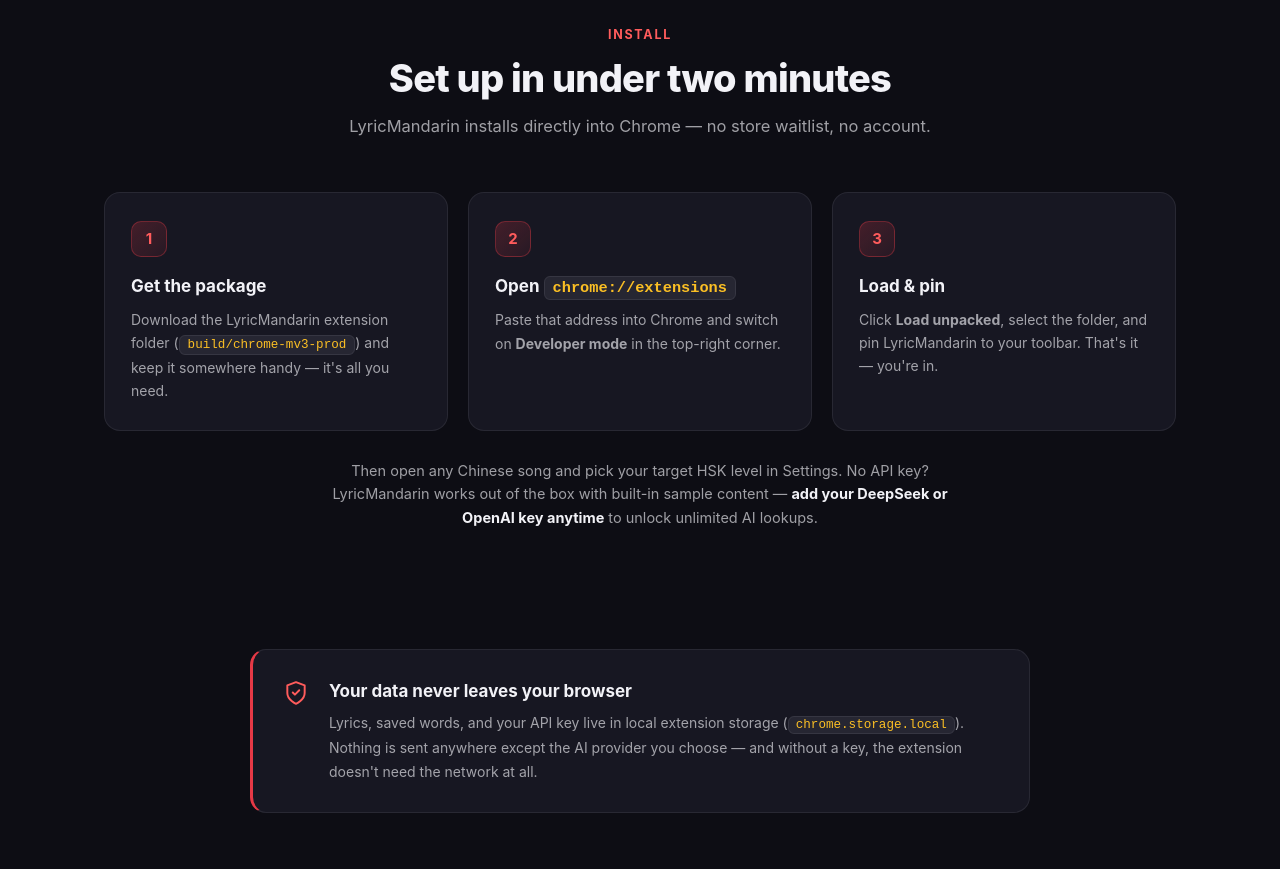
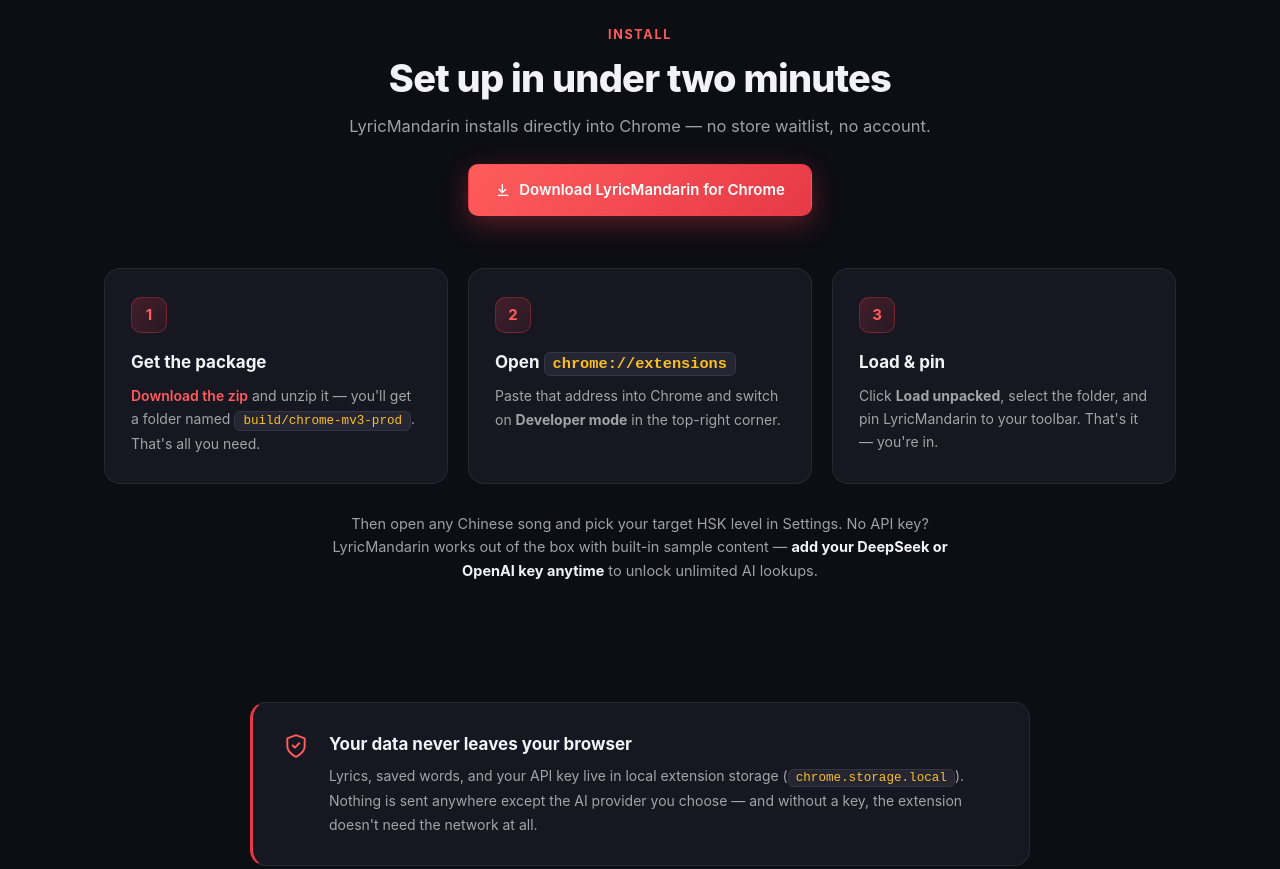
Before and after one commit to annabelleonardi/lyric-mandarin, a plain HTML site: page index.html in a window 1280 px wide. Shown: the part 3504-4373 px from the top of the page. Drawn offline with Linux system fonts and the light colour scheme.

Commit message:
Add GitHub release download links to site and README

```diff
--- a/index.html
+++ b/index.html
@@ -816,6 +816,19 @@
       font-size: 0.9em;
       color: var(--amber);
       white-space: nowrap;
+    }
+    .head-cta {
+      margin-top: 24px;
+    }
+    .step a,
+    .install-note a {
+      color: var(--accent-2);
+      font-weight: 600;
+      text-decoration: none;
+    }
+    .step a:hover,
+    .install-note a:hover {
+      text-decoration: underline;
     }
 
     /* privacy */
@@ -1409,12 +1422,20 @@
         <span class="eyebrow">Install</span>
         <h2>Set up in under two minutes</h2>
         <p class="section-sub">LyricMandarin installs directly into Chrome — no store waitlist, no account.</p>
+        <div class="head-cta">
+          <a class="btn btn-primary" href="https://github.com/annabelleonardi/lyric-mandarin/releases/latest/download/LyricMandarin-Chrome-v1.0.0.zip">
+            <svg width="16" height="16" viewBox="0 0 24 24" fill="currentColor" aria-hidden="true">
+              <path d="M12 3v10.6l3.8-3.8 1.4 1.4-6.2 6.2-6.2-6.2 1.4-1.4 3.8 3.8V3h2zM4 19h16v2H4v-2z"/>
+            </svg>
+            Download LyricMandarin for Chrome
+          </a>
+        </div>
       </div>
       <div class="install-grid">
         <div class="step reveal">
           <span class="step-num">1</span>
           <h3>Get the package</h3>
-          <p>Download the LyricMandarin extension folder (<code>build/chrome-mv3-prod</code>) and keep it somewhere handy — it's all you need.</p>
+          <p><a href="https://github.com/annabelleonardi/lyric-mandarin/releases/latest/download/LyricMandarin-Chrome-v1.0.0.zip">Download the zip</a> and unzip it — you'll get a folder named <code>build/chrome-mv3-prod</code>. That's all you need.</p>
         </div>
         <div class="step reveal">
           <span class="step-num">2</span>
@@ -1474,6 +1495,7 @@
         <a href="#features">Features</a>
         <a href="#demo">Live demo</a>
         <a href="#install">Install</a>
+        <a href="https://github.com/annabelleonardi/lyric-mandarin" target="_blank" rel="noopener">GitHub</a>
       </nav>
     </div>
     <div class="footer-base">
```
